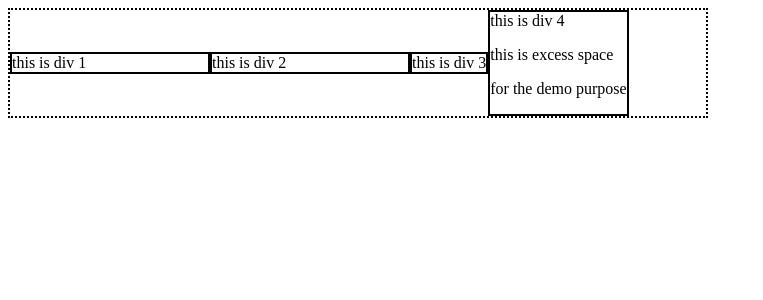
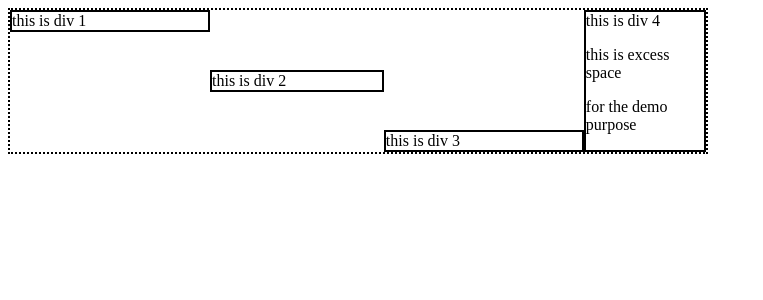
Before and after one commit to iprash155/100DaysOfCode, a PHP site: page /flex.html in a window 1280 px wide. Shown: the top 300 px of the page, without its empty margins (0-763 px from the left). Run offline with PHP 8.4, Linux system fonts and the light colour scheme.

Commit message:
align-self practised

```diff
--- a/css/style.css
+++ b/css/style.css
@@ -64,7 +64,7 @@
     display: flex;
     width: 700px;
     flex-flow: row nowrap;
-    align-items: center;
+    justify-content: start;
 
 }
 .flex_container>div{
@@ -73,14 +73,18 @@
 
 }
 .A{
-    flex: 0 0 200px
+    flex: 0 0 200px;
+    align-self: flex-start;
 }
 .B{
-    flex: 0 1 200px
+    flex: 0 1 200px;
+    align-self: center;
 }
-.c{
-    flex:0 1 200px;
+.C{
+    flex:0 0 200px;
+    align-self: flex-end;
 }
 .d{
-    flex:0 1 200px
+    flex:0 1 200px;
+
 }
```
